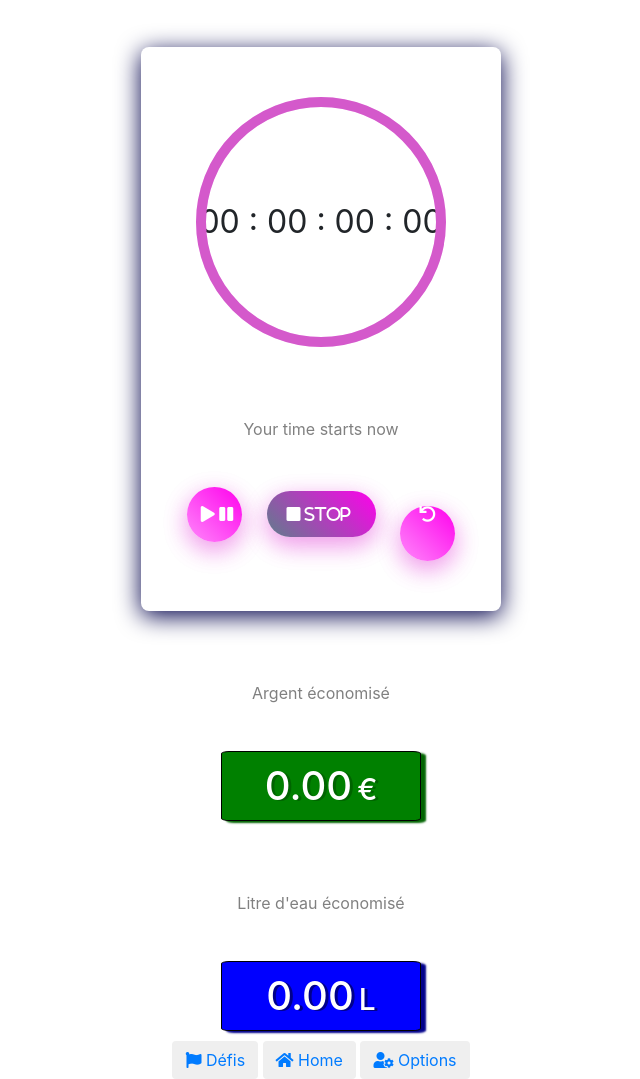
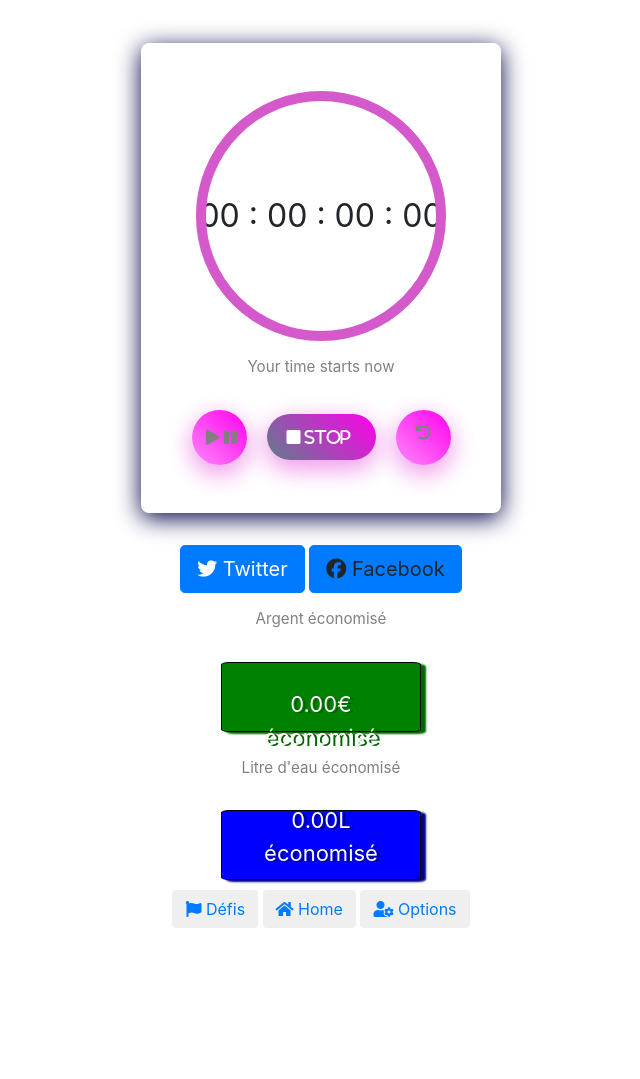
Before and after one commit to PillechouDev/rapidouche, a PHP site: page / in a window 1280 px wide. Shown: the part 309-1388 px from the top of the page, without its empty margins (319-959 px from the left). After the commit the page ends 1237 px from the top, so only its background shows below. Run offline with PHP 8.4, Linux system fonts and the light colour scheme; some libraries are stand-ins or nearby versions.

Commit message:
chrono updates

```diff
--- a/app/css/style.css
+++ b/app/css/style.css
@@ -1,9 +1,8 @@
-
-#image{
+#image {
     position: relative;
 }
 
-#size-group{
+#size-group {
     position: absolute;
     top: 190px;
     background-color: blue;
@@ -11,7 +10,7 @@
     left: 260px;
 }
 
-div.stats_water{
+div.stats_water {
     background: blue;
     color: white;
     border-radius: 4%;
@@ -25,7 +24,7 @@ div.stats_water{
     box-shadow: 5px 2px 2px darkblue;
 }
 
-div.stats_money{
+div.stats_money {
     background: green;
     color: white;
     border-radius: 4%;
@@ -39,39 +38,51 @@ div.stats_money{
     box-shadow: 5px 2px 2px darkgreen;
 }
 
-.euro{
+.euro {
     color: white;
-    font-size: 30px;
-    margin-left: 5px;
+    font-size: 22px;
+    text-align: center;
+    margin-top: 0rem;
 }
 
-.liter{
+.liter {
     color: white;
-    font-size: 30px;
-    margin-left: 5px;
+    font-size: 22px;
+    text-align: center;
+    margin-top: -2rem;
 }
 
-.titre{
-    margin-top: 40px;
-    text-align: center
+.titre {
+    /* margin-top: 10px; */
+    text-align: center;
 }
 
-.footer{
+.footer {
     text-align: center;
     margin-right: auto;
     margin-left: auto;
 }
 
+.container {
+    display: flex;
+    flex-direction: column;
+    justify-content: center;
+    align-items: center;
+}
+
+
 /*chrono*/
+
 .wrap {
-    display: inline-block;
+    /* display: inline-block; */
     min-width: 360px;
     min-height: 400px;
-    padding: 50px 15px;
+    padding: 3rem 2rem;
     background-color: #fff;
     box-shadow: 0 5px 25px #00004a;
     border-radius: 8px;
     text-align: center;
+    margin: 2rem;
 }
 
 #timer {
@@ -86,16 +97,31 @@ div.stats_money{
 }
 
 p {
+    font-size: 0.95rem;
     font-weight: 400;
     color: gray;
-    padding: 30px 0;
+    padding: 15px 0;
+}
+
+.option {
+    display: flex;
+    flex-flow: row;
+    justify-content: center;
+    align-items: center;
 }
 
 .option a {
     display: inline-block;
     margin: 0 10px;
     text-decoration: none;
+    /* text-align: center; */
 }
+
+
+/*
+.option a i {
+    text-align: center;
+} */
 
 #play,
 #reset {
--- a/app/js/stopwatch.js
+++ b/app/js/stopwatch.js
@@ -10,6 +10,18 @@ const p = document.createElement("p");
 const divScore = document.querySelector(".container-score");
 const playy = document.getElementById("play");
 const animateCircle = document.querySelector("#animateCircle");
+const divMoney = document.querySelector(".stats_money");
+const divLiter = document.querySelector(".stats_water");
+const spanE = document.querySelector("#euro");
+const spanL = document.querySelector("#liter");
+const pMoneySaved = document.createElement("p");
+const pLiterSaved = document.createElement("p");
+const moyenneTemps = 20; // en secondes
+const moyenneLitre = moyenneTemps * 0.25; // litres par sec
+const prixLittre = 0.00005; // prix Littre par sec
+const prixMoyen = moyenneTemps * prixLittre;
+let economieEuro = 0; // par mois
+let economieLittre = 0; // par mois
 
 function playFunc() {
     playPause = playPause + 1;
@@ -53,6 +65,24 @@ let millisecondVal = 0;
 let secondVal = 0;
 let minuteVal = 0;
 let hourVal = 0;
+
+document.getElementById("twitter").onclick = function() {
+    let score = timer();
+    console.log(score);
+    window.open(
+        `https://twitter.com/intent/tweet?text=Regardez j' ai mis ${score} &hashtags=Rapidouche&url=https://www.youtube.com/watch?v=LV_OXlBhVS4`,
+        "twitter",
+        "height=300, width=550, scrollbars=0, menubar=0"
+    );
+};
+
+document.getElementById("facebook").onclick = function() {
+    window.open(
+        "https://www.facebook.com/sharer/sharer.php?t=Regardez j' ai mis x temps&u=https://www.youtube.com/watch?v=LV_OXlBhVS4&amp;src=sdkpreparse",
+        "facebook",
+        "height=300, width=550, scrollbars=0, menubar=0"
+    );
+};
 
 function timer() {
     millisecondVal = updateTime(millisecond);
@@ -125,6 +155,36 @@ function resetFunc() {
 }
 
 function stopFunc() {
+    let score = timer();
+    p.innerText = `Votre score est de : ${score}`;
+    divScore.appendChild(p);
+    let tempsDouche = second;
+
+    economieEuro = (prixMoyen - tempsDouche * prixLittre).toFixed(3);
+    economieLittre = (moyenneLitre - tempsDouche * 0.25).toFixed(3);
+    console.log(economieEuro);
+    console.log(economieLittre);
+    if (economieEuro > 0) {
+        spanE.innerHTML = "";
+        spanE.innerText = `${economieEuro} € économisé`;
+        // pMoneySaved.classList.add("euro");
+    } else {
+        spanE.innerHTML = "";
+        spanE.innerText = `${economieEuro} € perdu`;
+        // pMoneySaved.classList.add("euro");
+    }
+    if (economieLittre > 0) {
+        spanL.innerHTML = "";
+        spanL.innerText = `${economieLittre} L économisé`;
+        // spanL.classList.add("liter");
+    } else {
+        spanL.innerHTML = "";
+        spanL.innerText = `${economieLittre} L gaspillé`;
+        // pLiterSaved.classList.add("liter");
+    }
+
+    divMoney.appendChild(pMoneySaved);
+    divLiter.appendChild(pLiterSaved);
     clearInterval(base);
     resetFunc();
 
--- a/app/views/homepage.html
+++ b/app/views/homepage.html
@@ -1,7 +1,7 @@
 {% extends "layout.html" %} {% block title %}Accueil{% endblock %} {% block body %}
 
 <div>
-    <div class="container titre">
+    <div class="container">
         <div class="wrap">
             <div id="timer">
                 <svg width="260" height="260">
@@ -32,17 +32,26 @@
             <p class="titre">Your time starts now</p>
             <div class="option">
                 <a onclick="playFunc()" id="play" href="javascript:void(0)">
-                    <i class="fa fa-play"></i>
-                    <i class="fa fa-pause"></i
-        ></a>
-        <a onclick="stopFunc()" id="stop" href="javascript:void(0)">
-          <i class="fa fa-stop"> Stop</i></a>
+                    <p class="fa fa-play"></p>
+                    <p class="fa fa-pause"></p>
+                </a>
+                <a onclick="stopFunc()" id="stop" href="javascript:void(0)">
+                    <i class="fa fa-stop"> Stop</i>
+                </a>
                 <a onclick="resetFunc()" id="reset" href="javascript:void(0)">
-                    <i class="fa fa-undo"></i
-        ></a>
+                    <p class="fa fa-undo"></p>
+                </a>
+            </div>
+        </div>
+        <div class="container-score">
+            <div class="text-center">
+                <button id="twitter" class="btn btn-lg btn-primary">
+          <i class="fa fa-twitter"></i> Twitter
+        </button>
+                <a id="facebook" class="btn btn-lg btn-primary"><i class="fa fa-facebook"></i> Facebook</a
+        >
       </div>
     </div>
-    <div class="container-score"></div>
   </div>
   {%include "moneysaved.html" %} {%include "watersaved.html" %}
 </div>
--- a/app/views/moneysaved.html
+++ b/app/views/moneysaved.html
@@ -1,8 +1,8 @@
 <!--//0.3 centimes d'euros le L
 //prix sera user.money -->
-<div>
-    <p class="titre";>Argent économisé</p>
+<div class="container-money">
+    <p class="titre" ;>Argent économisé</p>
     <div class="stats_money">
-        <h1 >0.00<span class="euro">€</span></h1>
+        <p id="euro" class="euro"><span class="euro">0.00</span>€ économisé</p>
     </div>
 </div>
--- a/app/views/stopwatch.html
+++ b/app/views/stopwatch.html
@@ -39,5 +39,8 @@
       ></a>
     </div>
   </div>
-  <div class="container-score"></div>
+  <div class="container-score">
+
+    </div>
 </div>
+</div>
--- a/app/views/watersaved.html
+++ b/app/views/watersaved.html
@@ -1,7 +1,8 @@
 <!--/15L d'eau par minute
 //L sera user.water -->
-<p class="titre">Litre d'eau économisé</p>
-<div class="stats_water">
-
-    <h1>0.00<span class="liter">L</span></h1>
+<div class="container-liter">
+    <p class="titre">Litre d'eau économisé</p>
+    <div class="stats_water">
+        <p id="liter" class="liter"><span class="liter">0.00</span>L économisé</p>
+    </div>
 </div>
```
